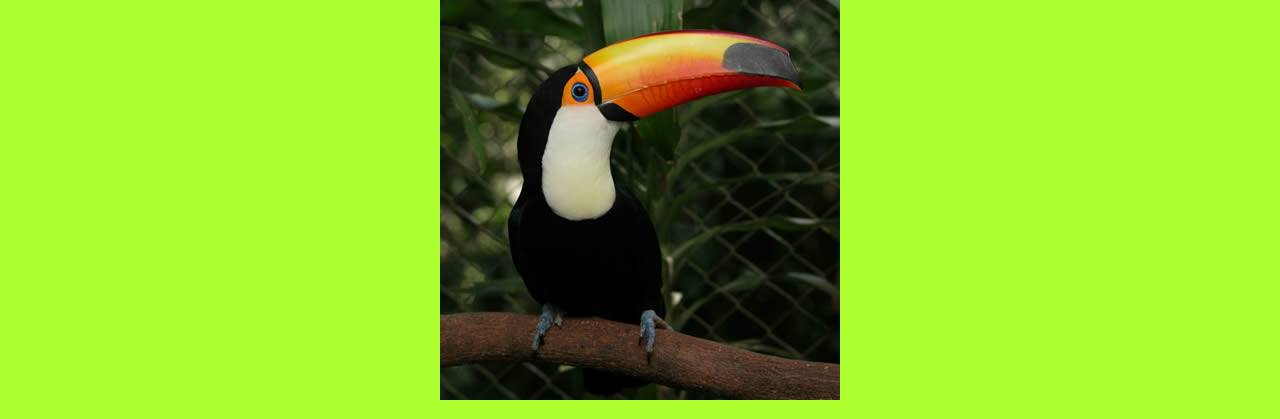
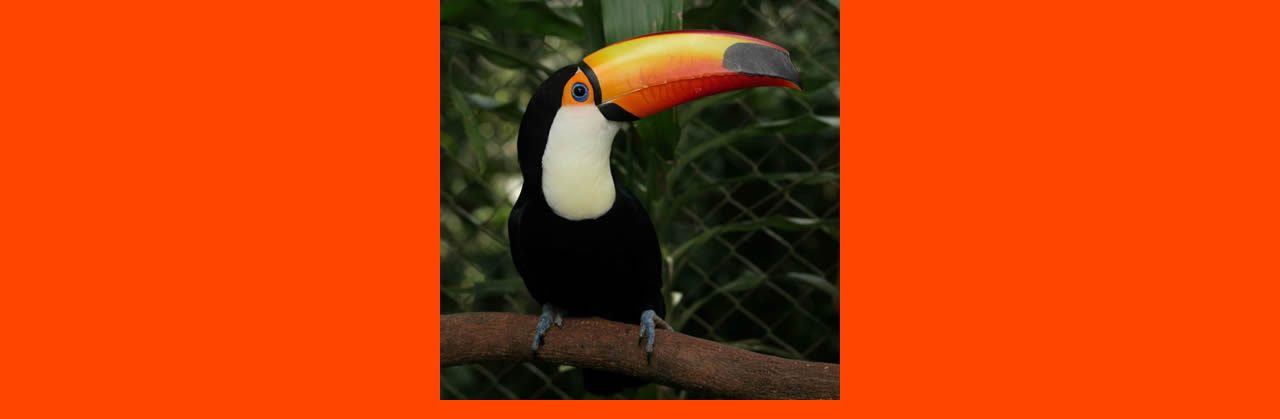
Before and after one commit to blocata/cartoon-hero, a plain HTML site: page index.html in a window 1280 px wide. Shown: the top 419 px of the page. Drawn offline with Linux system fonts and the light colour scheme.

Commit message:
Update tucan.css

```diff
--- a/css/tucan.css
+++ b/css/tucan.css
@@ -2,7 +2,7 @@ body{
 	margin: 0;
 }
 header{
-	background: greenyellow;
+	background: orangered;
 	text-align: center;
 }
 header h1{
```
